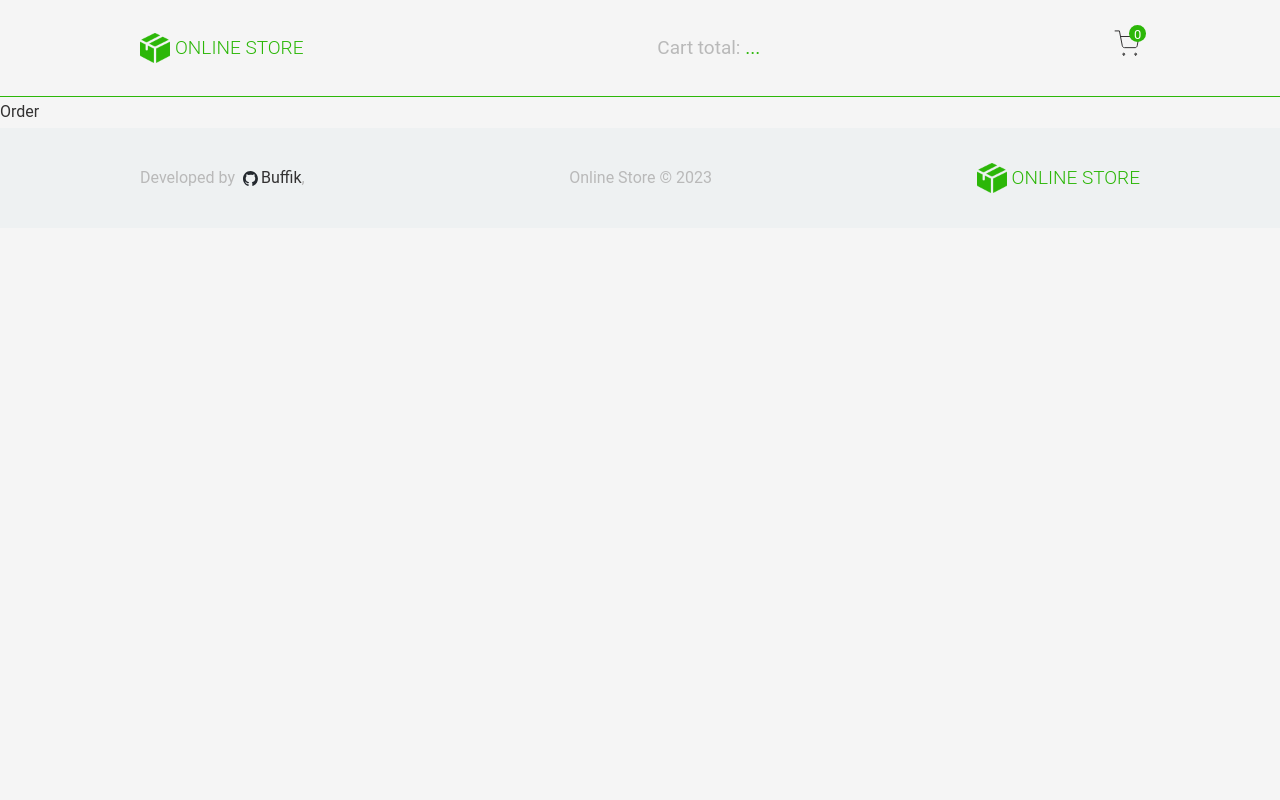
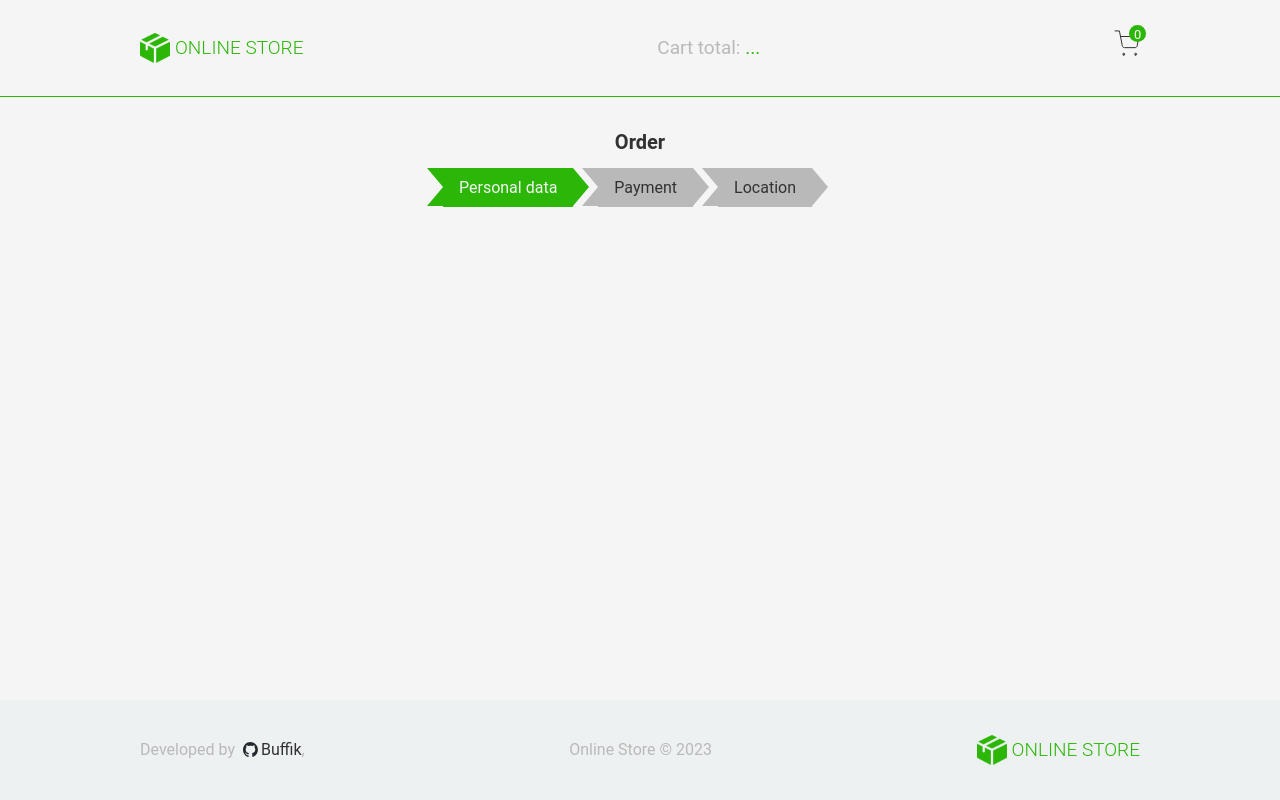
Before and after one commit to Buffik/Store_Test, a React (Vite) app: page /order in a window 1280 px wide. Built offline with nearby package versions, Linux system fonts and the light colour scheme.

Commit message:
feat: add breed crumbs

```diff
--- a/src/pages/Main/Product/ProductItem/ProductItem.module.scss
+++ b/src/pages/Main/Product/ProductItem/ProductItem.module.scss
@@ -78,7 +78,8 @@
 
   &__link {
     display: block;
-    padding: 9.5px 10px;
+    text-align: center;
+    padding: 3.5px 6px;
     width: 70px;
     background-color: $accent-color;
     border-radius: 10px;
--- a/src/pages/Main/Product/ProductItem/ProductItem.tsx
+++ b/src/pages/Main/Product/ProductItem/ProductItem.tsx
@@ -1,4 +1,3 @@
-import React from 'react';
 import styles from './ProductItem.module.scss';
 import { Product } from 'src/types/types';
 import formatPrice from 'src/utils/formatPrice';
@@ -7,6 +6,7 @@ import ProductAddDropButton from './ProductAddDropButton/ProductAddDropButton';
 import { useAppDispatch, useAppSelector } from 'src/hooks/storeHooks';
 import { toggleProduct } from 'src/store/cartSlice';
 import TextItem from 'src/UI/TextItem/TextItem';
+import { Link } from 'react-router-dom';
 
 export default function ProductsItem(props: Product) {
   const {
@@ -105,7 +105,9 @@ export default function ProductsItem(props: Product) {
         </TextItem>
         <div className={styles.product__buttonsContainer}>
           <ProductAddDropButton isInCart={isInCart} handleClick={handleClick} />
-          <Button className={styles.product__link}>Buy now</Button>
+          <Link to="/order" className={styles.product__link}>
+            Buy now
+          </Link>
         </div>
       </div>
     </section>
--- /dev/null
+++ b/src/pages/Order/BreadCrumbs/BreadCrumbs.module.scss
@@ -0,0 +1,80 @@
+@import '../../../styles/variables';
+
+.breadCrumbs {
+  display: flex;
+
+  &__text {
+    font-size: 16rem;
+    border-radius: 0;
+    margin-right: 25px;
+    background: $unimportant-color;
+    padding: 10rem 16rem;
+    float: left;
+    text-decoration: none;
+    color: $primary-font-color;
+    position: relative;
+    transition: 0s;
+    &:hover {
+      background: $accent-color;
+      color: $page-bg-color;
+
+      &::before {
+        border-color: $accent-color $accent-color $accent-color transparent;
+      }
+
+      &::after {
+        border-left-color: $accent-color;
+      }
+    }
+
+    &::before {
+      content: '';
+      position: absolute;
+      top: 50%;
+      margin-top: -19rem;
+      border-width: 19rem 0 19rem 16rem;
+      border-style: solid;
+      border-color: $unimportant-color $unimportant-color $unimportant-color
+        transparent;
+      left: -1em;
+    }
+
+    &::after {
+      content: '';
+      position: absolute;
+      top: 50%;
+      margin-top: -19rem;
+      border-top: 19rem solid transparent;
+      border-bottom: 19rem solid transparent;
+      border-left: 16rem solid $unimportant-color;
+      right: -16rem;
+    }
+
+    &_active {
+      background: $accent-color;
+      color: $page-bg-color;
+
+      &:hover {
+        background: $accent-hover-color;
+        color: $page-bg-color;
+
+        &::before {
+          border-color: $accent-hover-color $accent-hover-color
+            $accent-hover-color transparent;
+        }
+
+        &::after {
+          border-left-color: $accent-hover-color;
+        }
+      }
+
+      &::before {
+        border-color: $accent-color $accent-color $accent-color transparent;
+      }
+
+      &::after {
+        border-left: 16rem solid $accent-color;
+      }
+    }
+  }
+}
--- /dev/null
+++ b/src/pages/Order/BreadCrumbs/BreadCrumbs.tsx
@@ -0,0 +1,36 @@
+import cn from 'classnames';
+import styles from './BreadCrumbs.module.scss';
+import Button from 'src/UI/Button/Button';
+
+type PropsType = {
+  step: number;
+  setStep: React.Dispatch<React.SetStateAction<number>>;
+};
+
+function BreadCrumbs({ step, setStep }: PropsType) {
+  const activeClass = cn(
+    styles.breadCrumbs__text,
+    styles.breadCrumbs__text_active
+  );
+  return (
+    <div className={styles.breadCrumbs}>
+      <Button className={activeClass} onClick={() => setStep(1)}>
+        Personal data
+      </Button>
+      <Button
+        className={step > 1 ? activeClass : styles.breadCrumbs__text}
+        onClick={() => setStep(2)}
+      >
+        Payment
+      </Button>
+      <Button
+        className={step > 2 ? activeClass : styles.breadCrumbs__text}
+        onClick={() => setStep(3)}
+      >
+        Location
+      </Button>
+    </div>
+  );
+}
+
+export default BreadCrumbs;
--- a/src/pages/Order/Order.module.scss
+++ b/src/pages/Order/Order.module.scss
@@ -0,0 +1,5 @@
+@import '../../styles/variables';
+
+.header {
+  margin: 10px 0;
+}
--- a/src/pages/Order/Order.tsx
+++ b/src/pages/Order/Order.tsx
@@ -1,9 +1,40 @@
-import React from 'react';
+import React, { useState } from 'react';
 
 import styles from './Order.module.scss';
+import CartContainer from 'src/UI/Layouts/CartContainer/CartContainer';
+import TextItem from 'src/UI/TextItem/TextItem';
+import BreadCrumbs from './BreadCrumbs/BreadCrumbs';
+
+type PersonalData = {
+  name: string;
+  phone: string;
+  mail: string;
+  creditCardNumber: string;
+  creditCardDate: string;
+  creditCardOwner: string;
+  location: string;
+};
 
 function Order() {
-  return <div>Order</div>;
+  const [step, setStep] = useState(1);
+  const [formData, setFormData] = useState({
+    name: '',
+    phone: '',
+    mail: '',
+    creditCardNumber: '',
+    creditCardDate: '',
+    creditCardOwner: '',
+    location: '',
+  });
+
+  return (
+    <CartContainer>
+      <TextItem as="h2" className={styles.header}>
+        Order
+      </TextItem>
+      <BreadCrumbs step={step} setStep={setStep} />
+    </CartContainer>
+  );
 }
 
 export default Order;
```
Also changed, not shown: src/pages/Order/PersonalData/PersonalData.module.scss (added), src/pages/Order/PersonalData/PersonalData.tsx (added).
